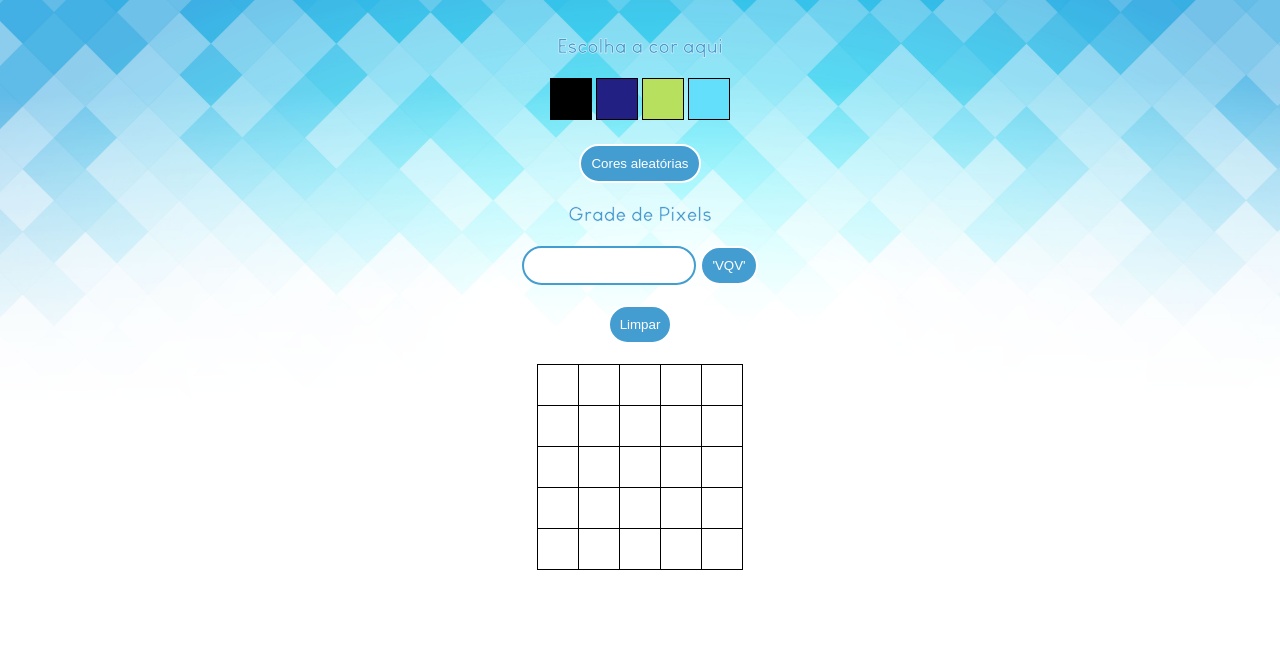
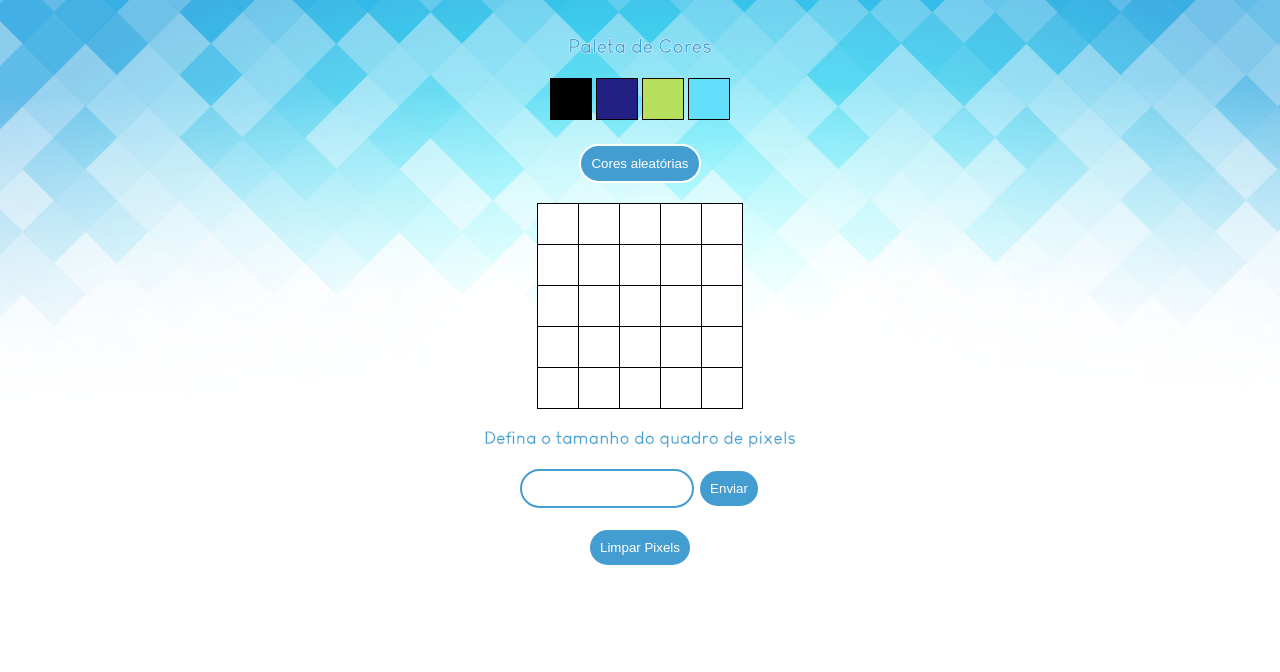
Before and after one commit to LeonardoHBSantos/PixelsArt.github.io, a plain HTML site: page index.html in a window 1280 px wide. Shown: the part 128-800 px from the top of the page. Drawn offline with Linux system fonts and the light colour scheme.

Commit message:
Trocado nomes e alguns estilos CSS

```diff
--- a/index.html
+++ b/index.html
@@ -9,26 +9,26 @@
 </head>
 <body>
     <header>
-        <h1 id="title">Paleta de Cores</h1>
+        <h1 id="title">Arte com Pixels</h1>
     </header>
     <main>
         <section id="color-palette">
-            <p id="choose-color">Escolha a cor aqui</p>
+            <p id="choose-color">Paleta de Cores</p>
             <div class="color"></div>
             <div class="color"></div>
             <div class="color"></div>
             <div class="color"></div>
             <button id="button-random-color">Cores aleatórias</button>
         </section>
+        <section id="pixel-board">
+        </section>
         <section>
-            <p id="paragraph-pixel-board">Grade de Pixels</p>
+            <p id="paragraph-submit">Defina o tamanho do quadro de pixels</>
             <form id="imput-and-button-board-size">
                 <input id="board-size" type="number" min="1"></input>
-                <button type="submit" id="generate-board">'VQV'</button>
+                <button type="submit" id="generate-board">Enviar</button>
             </form>
-            <button id="clear-board">Limpar</button>
-        </section>
-        <section id="pixel-board">
+            <button id="clear-board">Limpar Pixels</button>
         </section>
     </main>
     <script src="./script.js"></script>
--- a/script.js
+++ b/script.js
@@ -130,7 +130,7 @@ const coloringPixel = (object) => {
   savePixelsInLocalStorage();
 };
 
-// Adiciona o EventListener aos pixels para serem pintadosCódigo refeito baseado no projeto : https://www.linkedin.com/pulse/projeto-pixels-art-renan-oliveira/?originalSubdomain=pt);
+// Adiciona o EventListener aos pixels para serem pintados (Código refeito baseado no projeto : https://www.linkedin.com/pulse/projeto-pixels-art-renan-oliveira/?originalSubdomain=pt);
 
 const pixelBoard = document.getElementById('pixel-board');
 pixelBoard.addEventListener('click', (event) => {
@@ -169,7 +169,7 @@ const restorePixelsDesign = () => {
 // Função que muda o tamanho do pixel board;
 
 const pixelBoardWidth = (size, qtdPixels) => {
-  const totalWidth = (size * qtdPixels) + parseInt(qtdPixels, 10);
+  const totalWidth = (size * qtdPixels) + (parseInt(qtdPixels, 10) * 2);
   pixelBoard.style.width = `${totalWidth}px`;
 };
 
--- a/style.css
+++ b/style.css
@@ -48,8 +48,18 @@ button {
   border: 2px solid white;
 }
 
+#paragraph-submit {
+  text-align: center;
+  font-family: Louis, sans-serif;
+  font-size: 18px;
+  color: rgb(68, 157, 209);
+  -webkit-text-stroke: 0.5px white;
+  width: fit-content;
+  margin: 20px auto;
+}
+
 #button-random-color {
-  margin-top: 20px;
+  margin: 20px auto;
 }
 
 #choose-color {
@@ -73,14 +83,6 @@ button {
   background-color: white;
   margin-bottom: -5px;
   margin-left: -1px;
-}
-
-#paragraph-pixel-board {
-  text-align: center;
-  font-family: Louis, sans-serif;
-  font-size: 20px;
-  color: rgb(68, 157, 209);
-  -webkit-text-stroke: 0.5px white;
 }
 
 #clear-board {
```
